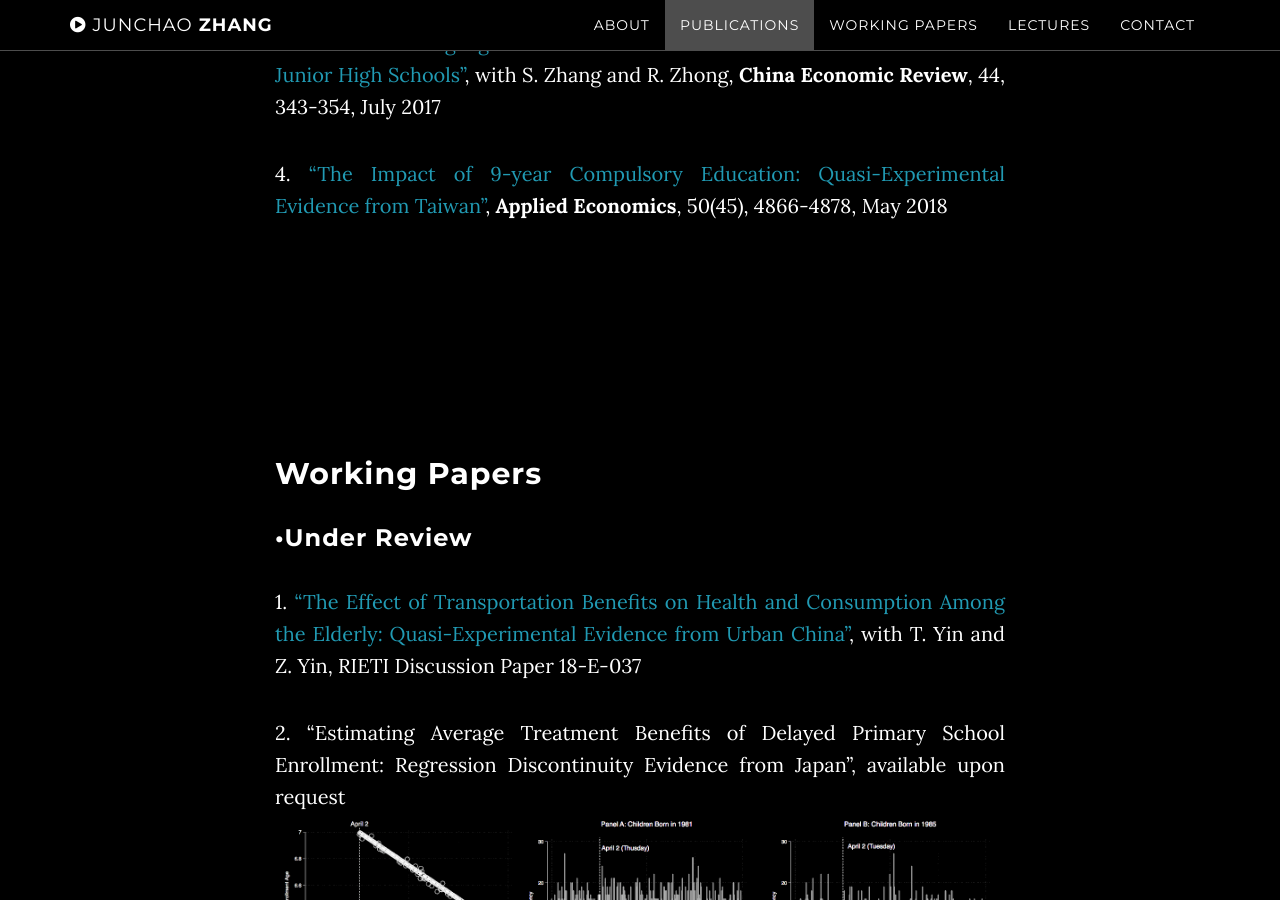
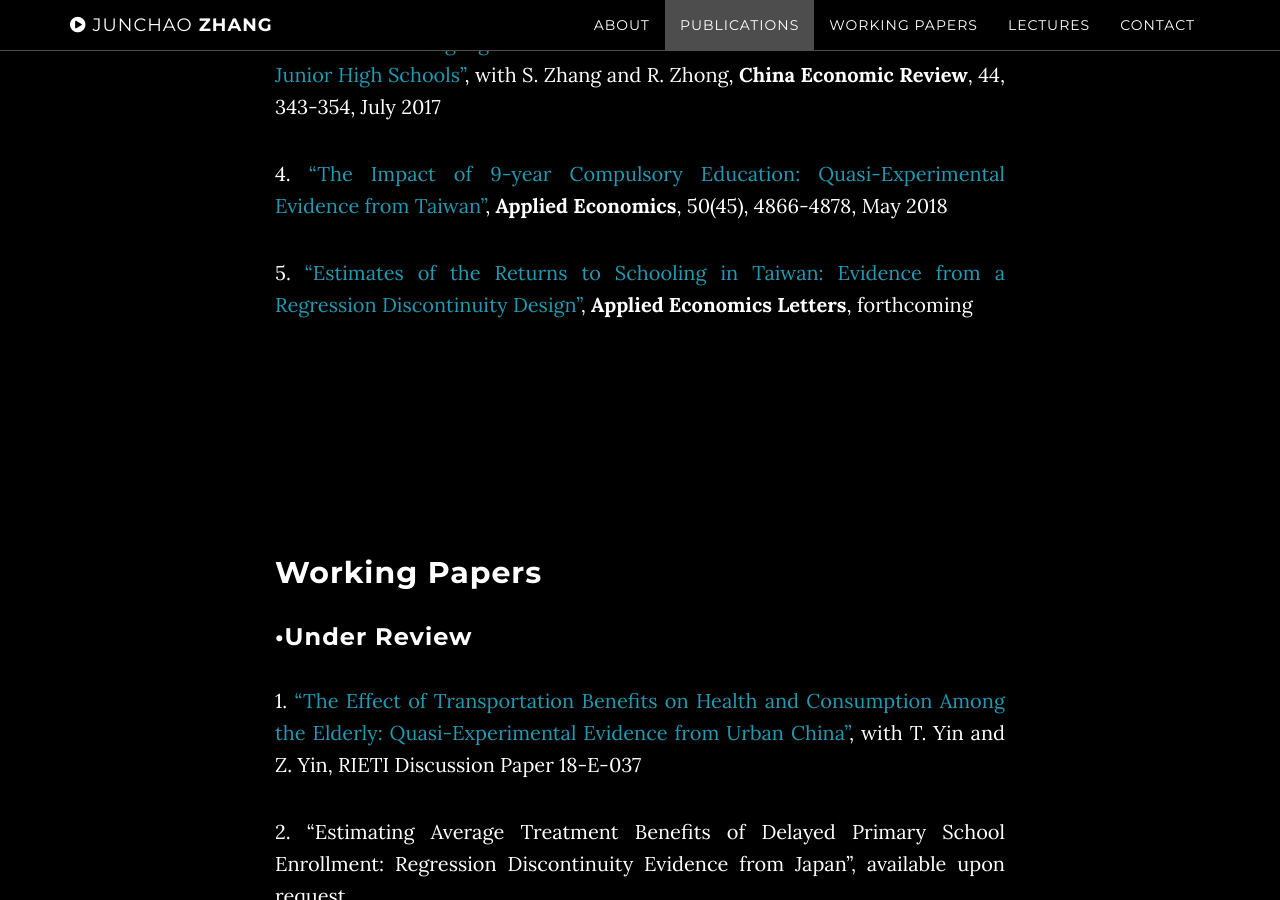
Before and after one commit to ztempest0218/ztempest0218.github.io, a Jekyll site: the page built from index.html, in a window 1280 px wide and 900 px high, scrolled down 2105 px. Built offline with Jekyll 4.4.1, drawn with Linux system fonts in a browser that asks for light colours.

Commit message:
Update publications.html

```diff
--- a/_includes/publications.html
+++ b/_includes/publications.html
@@ -12,6 +12,8 @@
 
 <p>4. <a href="https://doi.org/10.1080/00036846.2018.1468553">“The Impact of  9-year Compulsory Education: Quasi-Experimental Evidence from Taiwan”</a>, <strong>Applied Economics</strong>, 50(45), 4866-4878, May 2018</p>
 
+<p>5. <a href=/papers/001-schooling-return.pdf>“Estimates of the Returns to Schooling in Taiwan: Evidence from a Regression Discontinuity Design”</a>, <strong>Applied Economics Letters</strong>, forthcoming</p>
+
                 </div>
             </div>
         </div>
```
